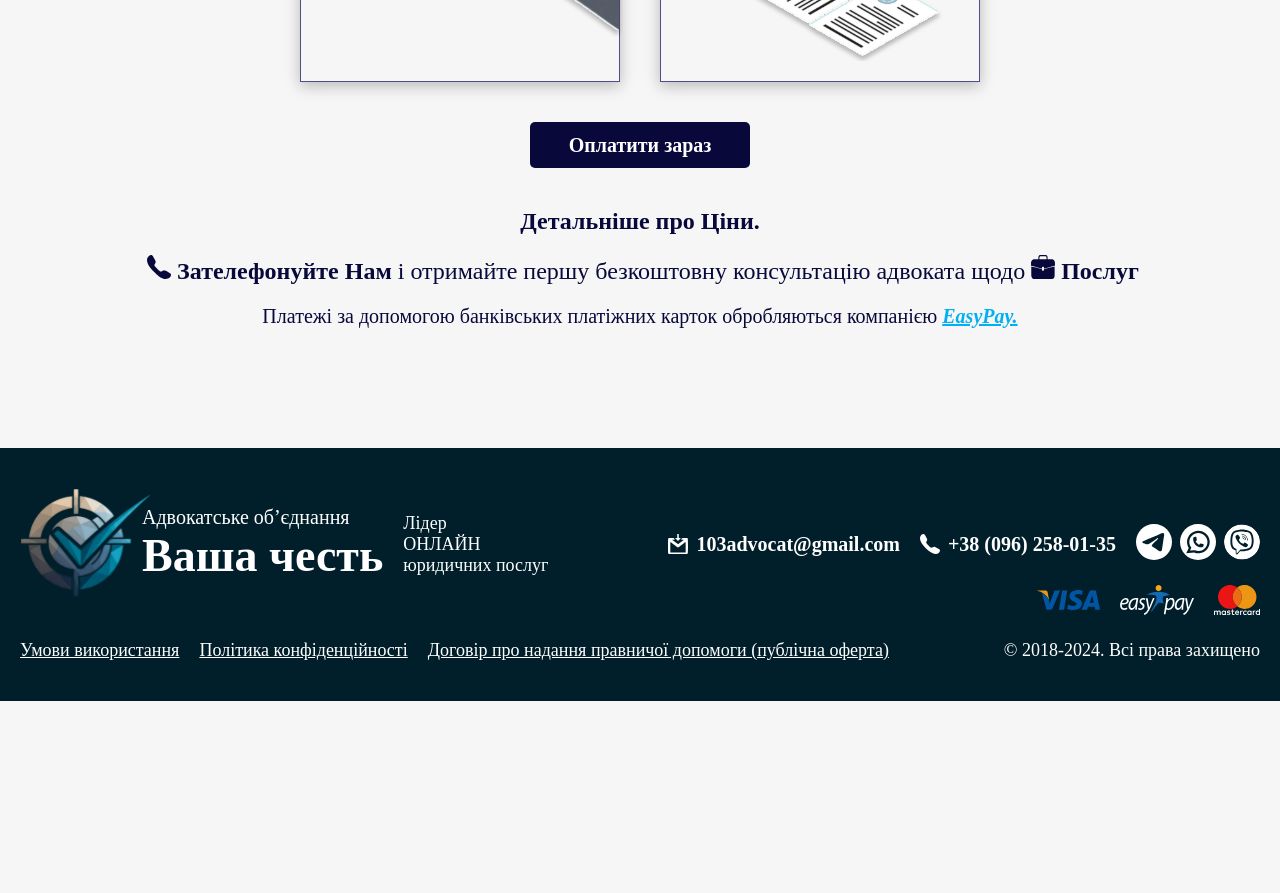
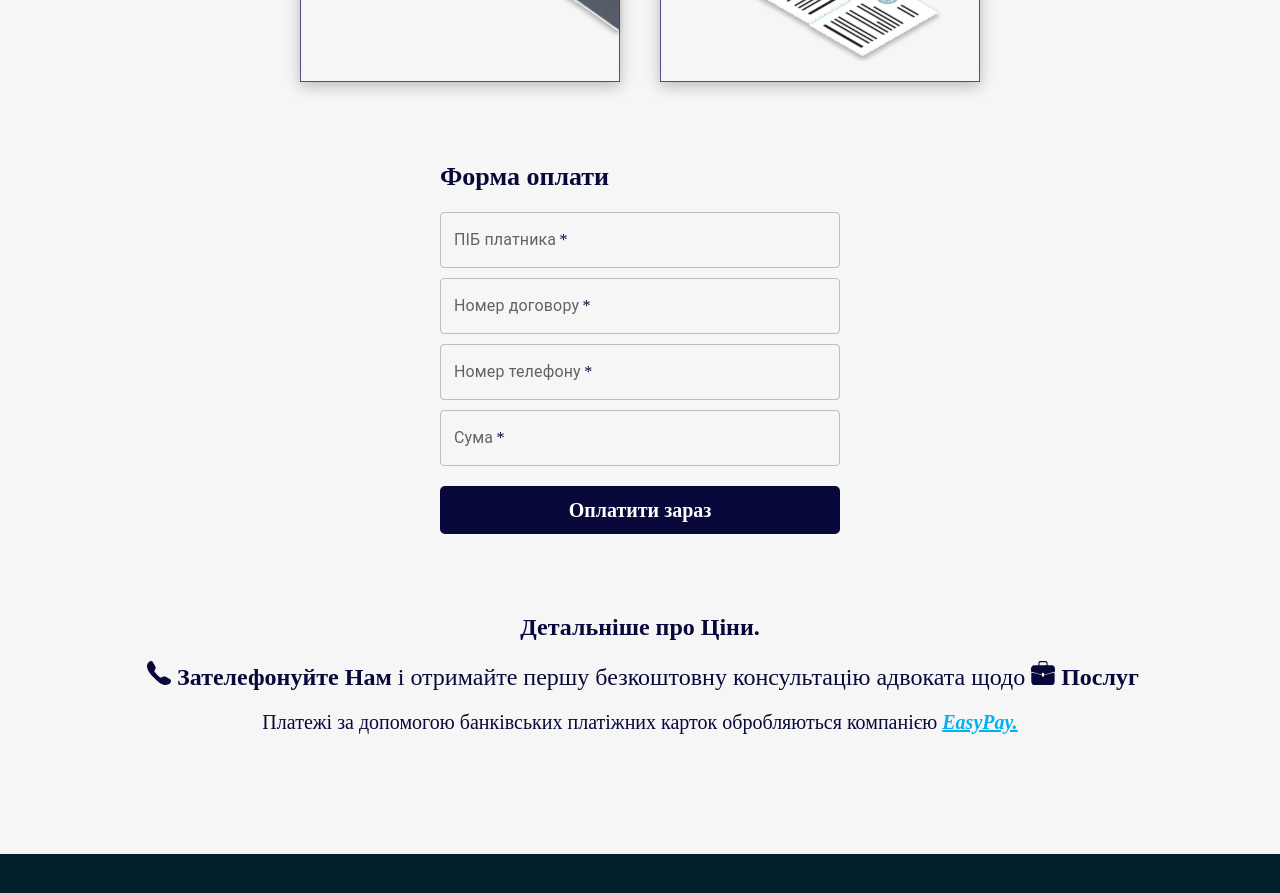
Before and after one commit to fotzeold/BarAssociation-YourHonor, a React (Create React App) app: page /payment in a window 1280 px wide. Shown: the part 1340-2233 px from the top of the page. Before the commit the page ends 2041 px from the top, so only its background shows below. Built offline with nearby package versions, Linux system fonts and the light colour scheme.

Commit message:
update payment page

```diff
--- a/package.json
+++ b/package.json
@@ -3,12 +3,16 @@
 	"version": "0.1.0",
 	"private": true,
 	"dependencies": {
+		"@emotion/react": "^11.14.0",
+		"@emotion/styled": "^11.14.0",
+		"@mui/material": "^6.4.1",
 		"@testing-library/jest-dom": "^5.17.0",
 		"@testing-library/react": "^13.4.0",
 		"@testing-library/user-event": "^13.5.0",
 		"react": "^18.3.1",
 		"react-dom": "^18.3.1",
 		"react-helmet-async": "^2.0.5",
+		"react-input-mask": "^2.0.4",
 		"react-router-dom": "^6.28.0",
 		"react-scripts": "5.0.1",
 		"sass": "^1.80.6",
--- a/src/locales/en.json
+++ b/src/locales/en.json
@@ -197,7 +197,7 @@
 				"id": 3,
 				"image": "/image/about-3.webp",
 				"title": "Internationally qualified and recognized experts in our team",
-				"text": "Our team members are qualified advocates with <b>more than 10 years</b> of experience, have <b>Master degree in IT Law</b> from prestigious European university and obtained globally recognized certifications in privacy from the <b>International Association of Privacy Professionals (IAPP):</b> <ul><li><b>CIPP/E</b> (Certified Information Privacy Professional/Europe), </li> <li><b>CIPP/US</b> (Certified Information Privacy Professional/United States), </li> <li><b>CIPM (Certified Information Privacy Manager),</b></li> <li><b>CIPT (Certified Information Privacy Technologist). </b></li></ul> Today, our legal expertise and many years of experience allow us to deliver all spectrum of cutting-edge legal services tailored to the demands of our clients and digital world. "
+				"text": "Our team members are qualified advocates with <b>more than 10 years</b> of experience, have <b>Master degree in IT Law</b> from prestigious European university and obtained globally recognized certifications in privacy from the <b>International Association of Privacy Professionals (IAPP):</b> <ul><li><b>CIPP/E</b> (Certified Information Privacy Professional/Europe), </li> <li><b>CIPP/US</b> (Certified Information Privacy Professional/United States), </li> <li><b>CIPM (Certified Information Privacy Manager),</b></li> <li><b>CIPT (Certified Information Privacy Technologist). </b></li><li><b>AIGP</b> (AI Governance Professional).</li></ul> Today, our legal expertise and many years of experience allow us to deliver all spectrum of cutting-edge legal services tailored to the demands of our clients and digital world. "
 			},
 			{
 				"id": 4,
@@ -386,6 +386,15 @@
 				"image": "/image/payment-5.svg"
 			}
 		],
+		"payment_form": {
+			"title": "Payment Form",
+			"label_1": "Payer's Full Name",
+			"label_2": "Contract Number",
+			"label_3": "Phone Number",
+			"label_4": "Amount",
+			"price_error_start": "Enter a valid amount",
+			"price_error": "The amount must be between 1.00 and 29999.99"
+		},
 		"paynow_btn": "Pay Now",
 		"more_price": "Read more about Our Prices.",
 		"payment_service": "Payments via bank cards are processed by <a target='_blank' href='https://easypay.ua/ua'>EasyPay.</a>"
@@ -416,6 +425,7 @@
 		],
 		"totalTitle": "SERVICE FEES",
 		"totalSubtitle": "Conclusion of contract and payment may be done online. By offering our services online and eliminating unnecessary office maintenance costs, we are able to keep our fees AFFORDABLE",
+		"totalSubtitleSpec": "The cost of 1 hour of advocate's services is 1000 UAH.",
 		"pricingTitle": "The costs of our services depend on:",
 		"pricingList": [
 			{
--- a/src/pages/PaymentPage/PaymentContent/PaymentContent.jsx
+++ b/src/pages/PaymentPage/PaymentContent/PaymentContent.jsx
@@ -2,20 +2,68 @@ import "./PaymentContent.scss"
 import Image from "../../../ui/Image/Image"
 import Button from "../../../ui/Button/Button"
 import { Link } from "react-router-dom"
-import { icons } from "../../../utils/image"
 import MultipleLink from "../../../components/MultipleLink/MultipleLink"
+import TextField from '@mui/material/TextField';
+import InputMask from 'react-input-mask';
+import { useState, useEffect } from 'react';
 
 const PaymentContent = ({ texts }) => {
+	const [phoneNumber, setPhoneNumber] = useState('');
+	const [amount, setAmount] = useState('');
+	const [amountError, setAmountError] = useState('');
+	const [pib, setPib] = useState("")
+	const [dogovor, setDogovor] = useState("")
+	const [validPhoneNumber, setValidPhoneNumber] = useState("")
 
-	const { title, list, paynow_btn, more_price, payment_service, info } = texts.paymentPage
+	const { title, list, paynow_btn, more_price, payment_service, payment_form } = texts.paymentPage;
+
+	const validateAmount = (value) => {
+		const numberValue = parseFloat(value);
+		if (isNaN(numberValue)) {
+			setAmountError(payment_form.price_error_start);
+			return false;
+		}
+		if (numberValue < 1.00 || numberValue > 29999.99) {
+			setAmountError(payment_form.price_error);
+			return false;
+		}
+		setAmountError('');
+		return true;
+	};
+
+	const handleAmountChange = (event) => {
+		const value = event.target.value;
+		if (/^\d*\.?\d{0,2}$/.test(value) || value === '') {
+			setAmount(value);
+			validateAmount(value);
+		}
+	};
+
+	function formatPhoneNumber(input) {
+		if (!input) return '';
+		const cleaned = input.replace(/\D/g, '');
+		if (cleaned.startsWith('380')) {
+			return cleaned;
+		}
+		return '';
+	}
+
+	const sendForm = (event) => {
+		event.preventDefault()
+
+		window.open(`https://easypay.ua/ua/partners/vasha_chest/VASHA-CHEST?name=${pib}&Agreement=${dogovor}&Phone=${validPhoneNumber}%3D&amount=${amount}`, "_blank")
+	}
+
+	useEffect(() => {
+		setValidPhoneNumber(formatPhoneNumber(phoneNumber))
+	}, [phoneNumber])
 
 	return (
 		<section className="payment">
 			<div className="container">
 				<h1>{title}</h1>
 				<div className="payment__wrapper">
-					{
-						list && list.map(el => {
+					{list && list.map(el => {
 						return (
 							<div className="payment__card" key={el.id}>
 								<div className="payment__card-number">{el.id}</div>
@@ -23,12 +71,45 @@ const PaymentContent = ({ texts }) => {
 								<Image src={el.image} alt={el.text} height={"180px"} width={"auto"} />
 							</div>
 						)
-						})
-					}
+					})}
 				</div>
-				<a href="">
+
+				<form className="payment__form" onSubmit={sendForm}>
+					<h2>{payment_form.title}</h2>
+					<TextField required id="outlined-basic" onChange={(e) => setPib(e.target.value)} value={pib} label={payment_form.label_1} variant="outlined" />
+					<TextField required id="outlined-basic" onChange={(e) => setDogovor(e.target.value)} value={dogovor} label={payment_form.label_2} variant="outlined" />
+					<InputMask
+						mask="+380 (99) 999-99-99"
+						required
+						value={phoneNumber}
+						onChange={(e) => setPhoneNumber(e.target.value)}
+					>
+						{(inputProps) => (
+							<TextField
+								{...inputProps}
+								id="outlined-basic"
+								label={payment_form.label_3}
+								variant="outlined"
+							/>
+						)}
+					</InputMask>
+					<TextField
+						id="outlined-basic"
+						label={payment_form.label_4}
+						variant="outlined"
+						value={amount}
+						onChange={handleAmountChange}
+						error={!!amountError}
+						helperText={amountError}
+						required
+						inputProps={{
+							inputMode: 'decimal',
+							pattern: '[0-9]*\\.?[0-9]{0,2}'
+						}}
+					/>
 					<Button text={paynow_btn} />
-				</a>
+				</form>
+
 				<Link className="payment__more-price" to={"/pricing"}>{more_price}</Link>
 				<MultipleLink texts={texts} />
 				<p className="payment-easy" dangerouslySetInnerHTML={{ __html: payment_service }} />
--- a/src/pages/PaymentPage/PaymentContent/PaymentContent.scss
+++ b/src/pages/PaymentPage/PaymentContent/PaymentContent.scss
@@ -1,5 +1,6 @@
 section.payment{
 	margin: 120px 0;
+
 	h1{
 		text-align: center;
 		margin-bottom: 55px;
@@ -52,9 +53,23 @@ section.payment{
 			position: relative;
 		}
 	}
+
+	.payment__form{
+		display: flex;
+		flex-direction: column;
+		gap: 10px;
+		max-width: 420px;
+		margin: 0 auto;
+		margin-top: 80px;
+		margin-bottom: 70px;
+		padding: 0 10px;
+	}
+
 	.btn{
-		margin: 40px auto;
+		margin: 10px auto 10px auto;
 		background: #08083B;
+		width: 100%;
+		height: 48px;
 	}
 
 	.payment__more-price{
@@ -86,6 +101,11 @@ section.payment{
 		}
 	}
 
+	h2{
+		font-size: 26px;
+		margin-bottom: 10px;
+	}
+
 }
 
 @media all and (max-width: 1060px) {
--- a/src/pages/PaymentPage/PaymentPage.jsx
+++ b/src/pages/PaymentPage/PaymentPage.jsx
@@ -2,7 +2,6 @@ import TopPage from "../../components/TopPage/TopPage"
 import { useLanguage } from "../../context/LanguageContext"
 import PaymentContent from "./PaymentContent/PaymentContent"
 import CustomHelmet from "../../components/CustomHelmet/CustomHelmet"
-
 
 const PaymentPage = () => {
 	const { texts } = useLanguage()
--- a/src/pages/PricingPage/Calculate/Calculate.jsx
+++ b/src/pages/PricingPage/Calculate/Calculate.jsx
@@ -2,13 +2,14 @@ import "./Calculate.scss"
 import Image from "../../../ui/Image/Image"
 
 const Calculate = ({ texts }) => {
-	const { totalTitle, totalSubtitle, pricingTitle, pricingList, pricingListBottom } = texts.pricingPage
+	const { totalTitle, totalSubtitle, totalSubtitleSpec, pricingTitle, pricingList, pricingListBottom } = texts.pricingPage
 
 	return (
 		<section className="calculate">
 			<div className="container">
 				<h2>{totalTitle}</h2>
 				<p className="calculate-text">{totalSubtitle}</p>
+				<p className="calculate-text">{totalSubtitleSpec}</p>
 				<h3>{pricingTitle}</h3>
 				<div className="calculate__wrapper">
 					{
```
Also changed, not shown: src/locales/uk.json, 1 other file (tests, documents, lock files or other folders). Lines whose indentation alone changed are shown as unchanged.
